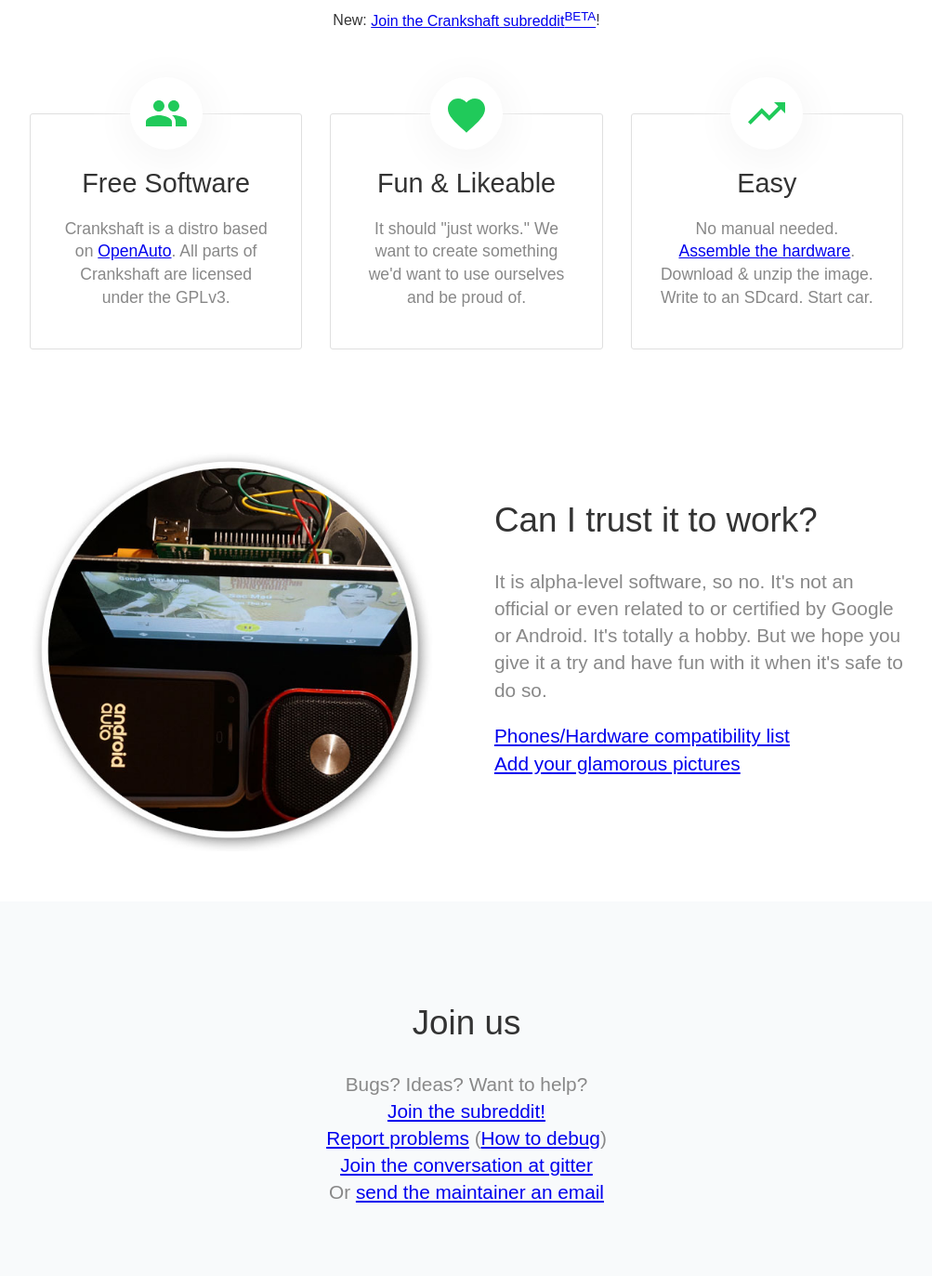
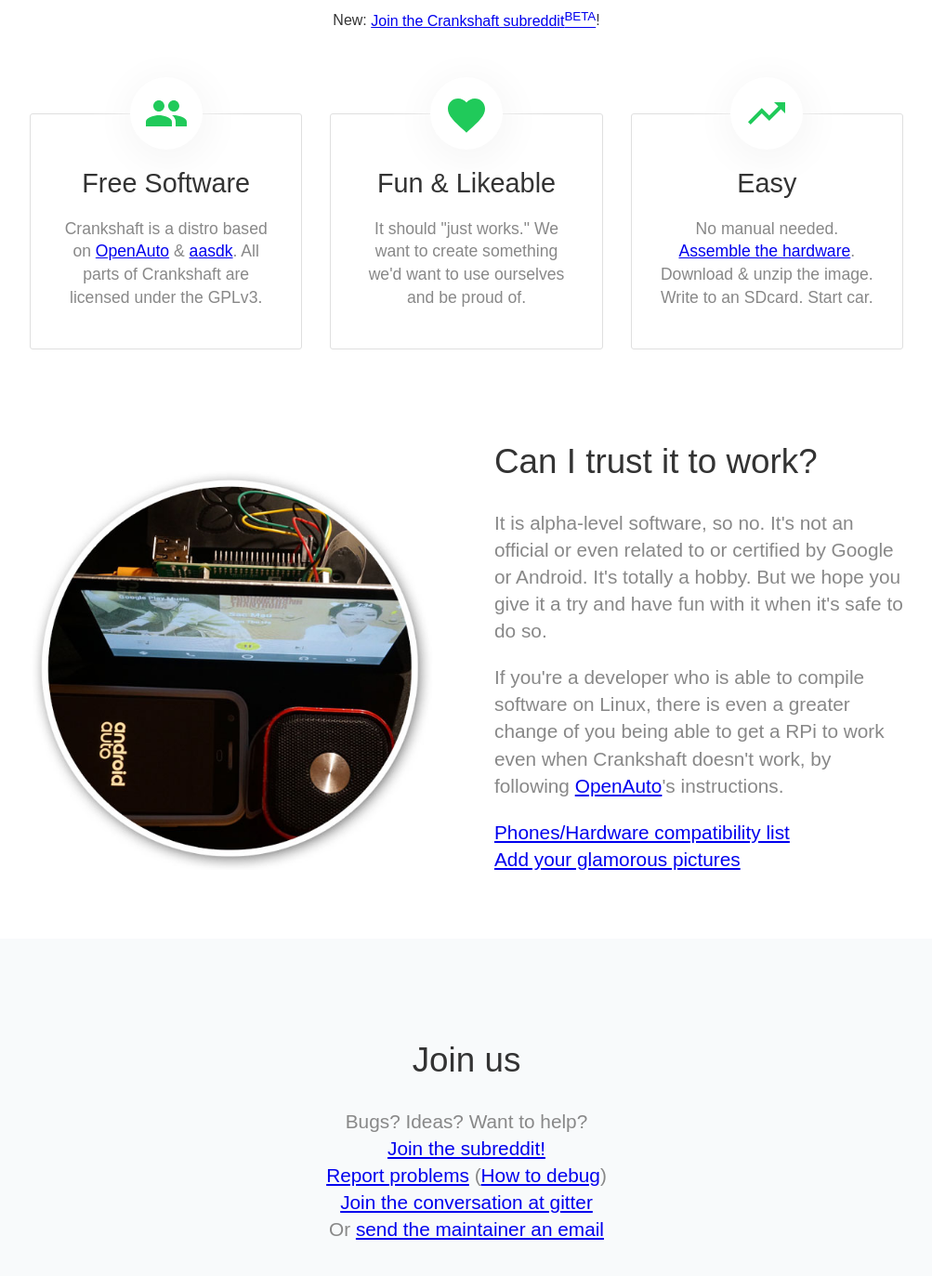
Before and after one commit to opencardev/getcrankshaft.github.io, a Jekyll site: the page built from index.html, in a window 1280 px wide and 1400 px high, scrolled down 688 px. Shown: the top 1373 px of the window at 93% size, without its empty margins (138-1141 px from the left). Built offline with Jekyll 4.4.1, drawn with Linux system fonts in a browser that asks for light colours.

Commit message:
[site] add openAuto instructions.

```diff
--- a/index.html
+++ b/index.html
@@ -27,7 +27,7 @@
 		<li>
 			<div class="image">{% include icons/site.html icon="population" %}</div>
 			<h3 class="editable">Free Software</h3>
-			<p class="editable">Crankshaft is a distro based on <a href="https://github.com/f1xpl/openauto" target="_blank">OpenAuto</a>. All parts of Crankshaft are licensed under the GPLv3.</p>
+			<p class="editable">Crankshaft is a distro based on <a href="https://github.com/f1xpl/openauto" target="_blank">OpenAuto</a> &amp; <a href="https://github.com/f1xpl/aasdk" target="_blank">aasdk</a>. All parts of Crankshaft are licensed under the GPLv3.</p>
 		</li>
 
 		<li>
@@ -53,6 +53,7 @@
 			<h2 class="editable">Can I trust it to work?</h2>
 
 			<p class="editable">It is alpha-level software, so no. It's not an official or even related to or certified by Google or Android. It's totally a hobby. But we hope you give it a try and have fun with it when it's safe to do so.</p>
+			<p class="editable">If you're a developer who is able to compile software on Linux, there is even a greater change of you being able to get a RPi to work even when Crankshaft doesn't work, by following <a href="https://github.com/f1xpl/openauto" target="_blank">OpenAuto</a>'s instructions.</p>
 			<p><a href="https://github.com/htruong/crankshaft/issues/2" target="_blank">Phones/Hardware compatibility list</a><br />
 				<a href="https://photos.app.goo.gl/81hQ6wTuLFNGmRHh2" target="_blank">Add your glamorous pictures</a></p>
 		</div>
```
